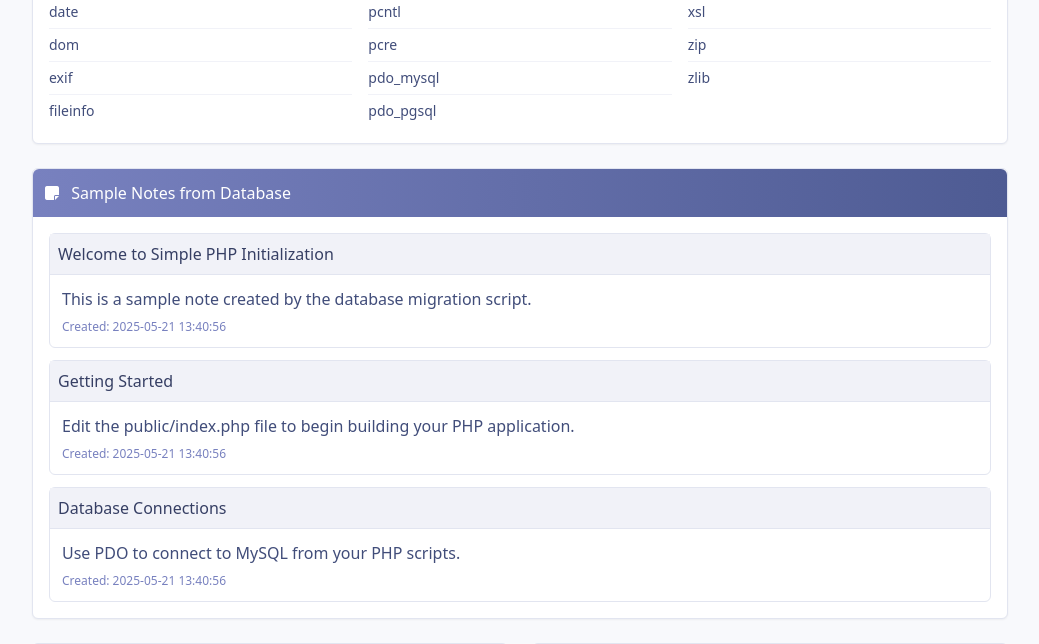
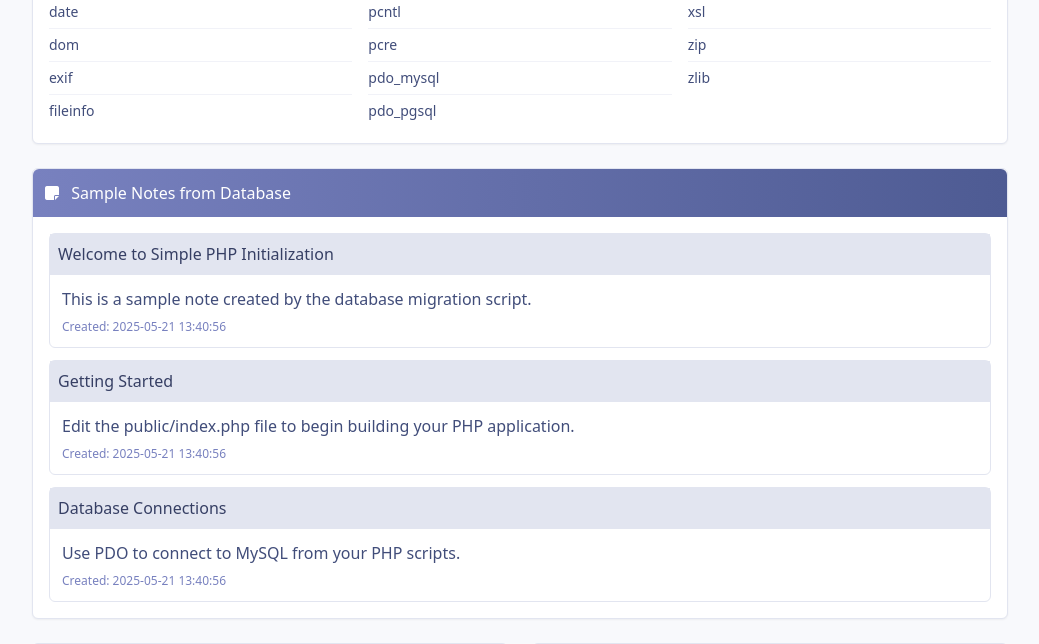
Before and after one commit to Retro-Artist/Docker-Template, a PHP site: page / in a window 1280 px wide. Shown: the part 863-1507 px from the top of the page, without its empty margins (120-1159 px from the left). Run offline with PHP 8.4, Linux system fonts and the light colour scheme; data comes from the database, SQL or seed files in the repository; some libraries are stand-ins or nearby versions.

Commit message:
Tiny front end adjustments

```diff
--- a/public/index.php
+++ b/public/index.php
@@ -218,7 +218,7 @@ $db = setupDatabaseConnection();
                 <div class="p-4 space-y-3">
                     <?php foreach ($db['notes'] as $note): ?>
                         <div class="border border-php-200 rounded-md">
-                            <div class="bg-php-100 p-2 border-b border-php-200 font-medium text-php-800">
+                            <div class="bg-php-200 p-2 border-b border-php-200 font-medium text-php-800">
                                 <?= htmlspecialchars($note['title']) ?>
                             </div>
                             <div class="p-3">
```
